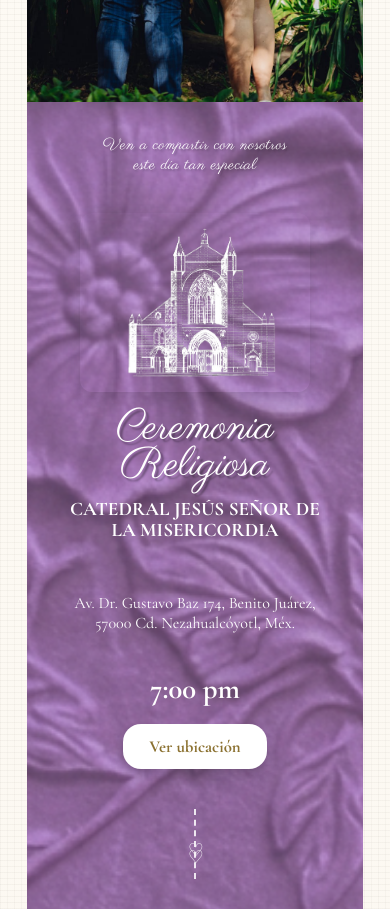
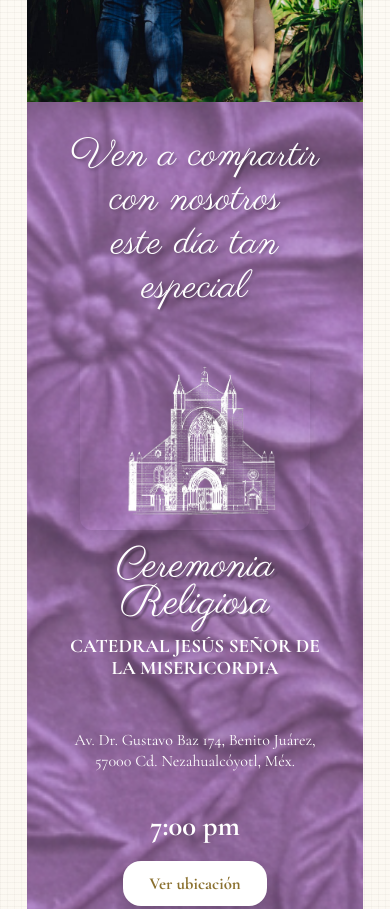
Before and after one commit to alan20tm-ui/boda-anthar-gloria, a plain HTML site: page index.html in a window 390 px wide. Shown: the part 2260-3169 px from the top of the page. Drawn offline with nearby package versions, Linux system fonts and the light colour scheme.

Commit message:
Update styles.css

```diff
--- a/styles.css
+++ b/styles.css
@@ -1022,3 +1022,52 @@ form button {
     font-size: 1rem;
   }
 }
+/* AJUSTE REAL FINAL - TEXTOS SCRIPT PRINCIPALES */
+
+.event-block .event-intro,
+.countdown-card .script-white,
+.photo-share-content h2 {
+  font-family: 'Parisienne', cursive !important;
+  font-size: clamp(2.8rem, 5vw, 4.1rem) !important;
+  line-height: 1.12 !important;
+  font-weight: 400 !important;
+  text-align: center !important;
+  color: white !important;
+  text-shadow: 2px 2px 3px rgba(0,0,0,.32) !important;
+}
+
+/* Quita el min-height que estaba afectando el texto de evento */
+.event-block .event-intro {
+  min-height: auto !important;
+  margin: 0 0 46px !important;
+}
+
+/* Para que “Nuestra Boda” no se dispare más grande */
+.photo-share-content h2 span {
+  font-size: inherit !important;
+  line-height: inherit !important;
+}
+
+/* CELULAR */
+@media (max-width: 700px) {
+  .event-block .event-intro,
+  .countdown-card .script-white,
+  .photo-share-content h2 {
+    font-size: 2.75rem !important;
+    line-height: 1.12 !important;
+  }
+
+  .event-block .event-intro {
+    margin-bottom: 40px !important;
+    padding: 0 6px !important;
+  }
+}
+
+/* CELULAR CHICO */
+@media (max-width: 390px) {
+  .event-block .event-intro,
+  .countdown-card .script-white,
+  .photo-share-content h2 {
+    font-size: 2.45rem !important;
+  }
+}
```
